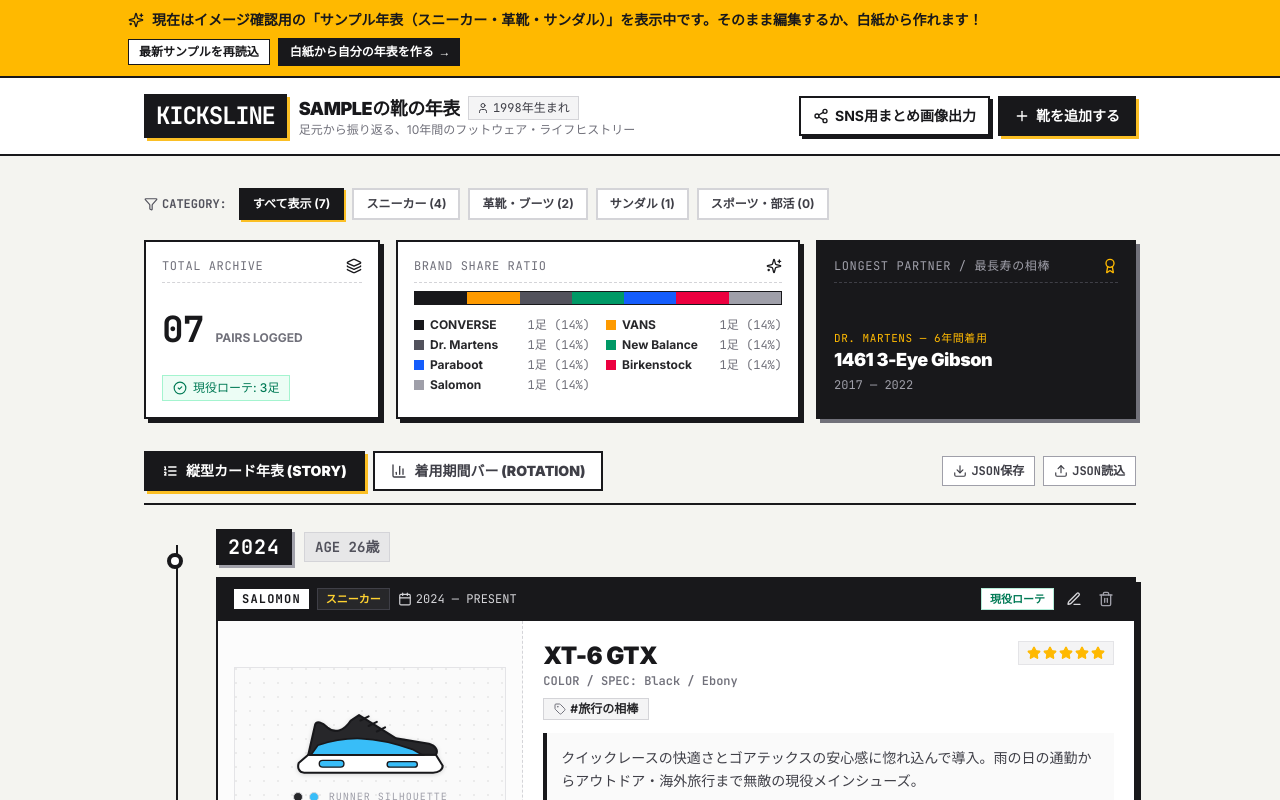
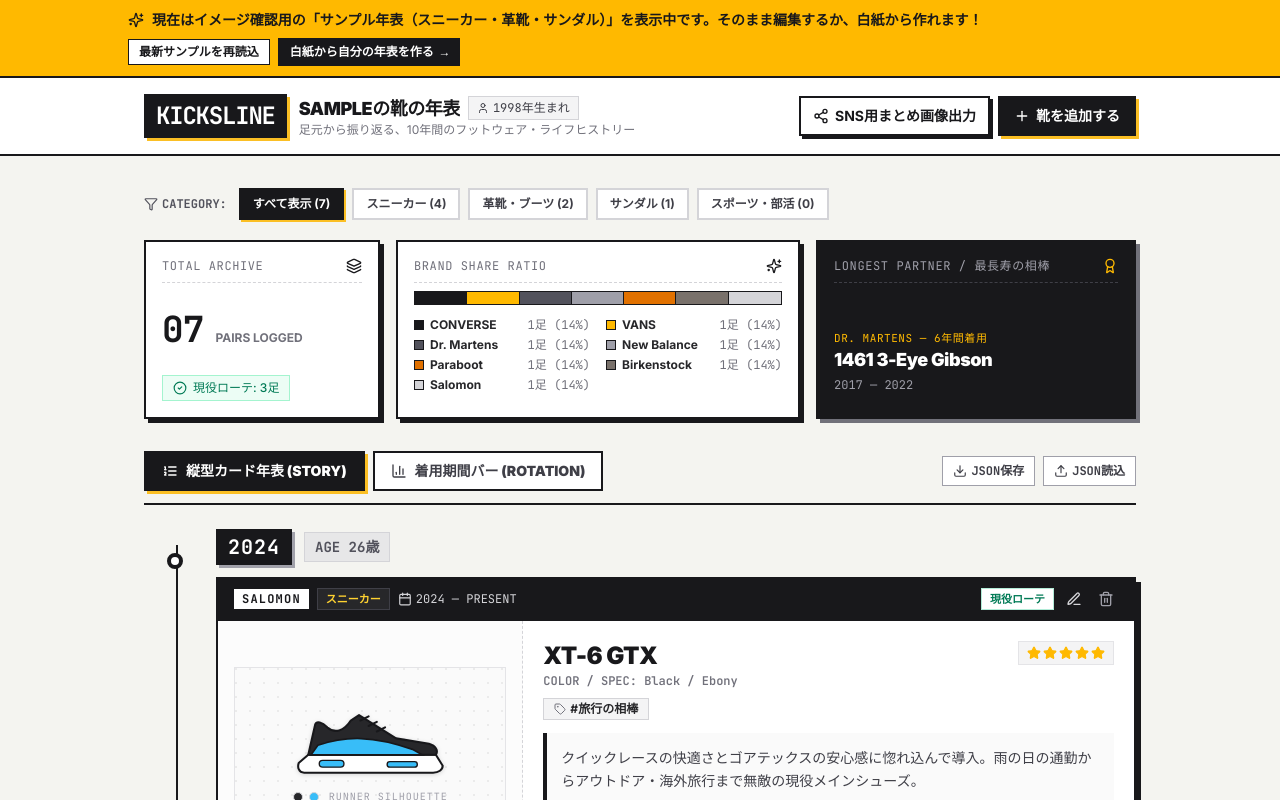
Before and after one commit to kaito2000/KicksLine, a React (Vite) app: page / in a window 1280 px wide. Shown: the top 800 px of the page. Built offline with nearby package versions, Linux system fonts and the light colour scheme.

Commit message:
Match BRAND SHARE RATIO bar colors to monochrome + amber editorial theme (v1.1.2)

```diff
--- a/package.json
+++ b/package.json
@@ -1,7 +1,7 @@
 {
   "name": "kicksline",
   "private": true,
-  "version": "1.1.1",
+  "version": "1.1.2",
   "type": "module",
   "scripts": {
     "dev": "vite",
--- a/src/components/StatsBanner.tsx
+++ b/src/components/StatsBanner.tsx
@@ -31,17 +31,18 @@
     }
   }
 
+  // サイトのモノトーン＋アンバー基調に合わせたエディトリアル配色
   const brandColors = [
     'bg-zinc-900',
-    'bg-amber-500',
+    'bg-amber-400',
     'bg-zinc-600',
-    'bg-emerald-600',
-    'bg-blue-600',
-    'bg-rose-600',
     'bg-zinc-400',
-    'bg-violet-600',
-    'bg-teal-600',
-    'bg-orange-500',
+    'bg-amber-600',
+    'bg-stone-500',
+    'bg-zinc-300',
+    'bg-amber-200',
+    'bg-stone-300',
+    'bg-zinc-200',
   ];
 
   return (
@@ -85,7 +86,7 @@
                   <div
                     key={brand}
                     style={{ width: `${exactPct}%` }}
-                    className={`${colorClass} h-full transition-all duration-500`}
+                    className={`${colorClass} h-full border-r border-zinc-900 last:border-r-0 transition-all duration-500`}
                     title={`${brand}: ${count}足 (${pct}%)`}
                   />
                 );
@@ -100,7 +101,9 @@
                 return (
                   <div key={brand} className="flex items-center justify-between text-xs gap-1">
                     <div className="flex items-center gap-1.5 min-w-0">
-                      <span className={`w-2.5 h-2.5 flex-shrink-0 inline-block ${colorClass}`} />
+                      <span
+                        className={`w-2.5 h-2.5 flex-shrink-0 inline-block border border-zinc-900 ${colorClass}`}
+                      />
                       <span className="font-bold text-zinc-800 truncate">{brand}</span>
                     </div>
                     <span className="font-mono-code text-zinc-500 flex-shrink-0">
```
